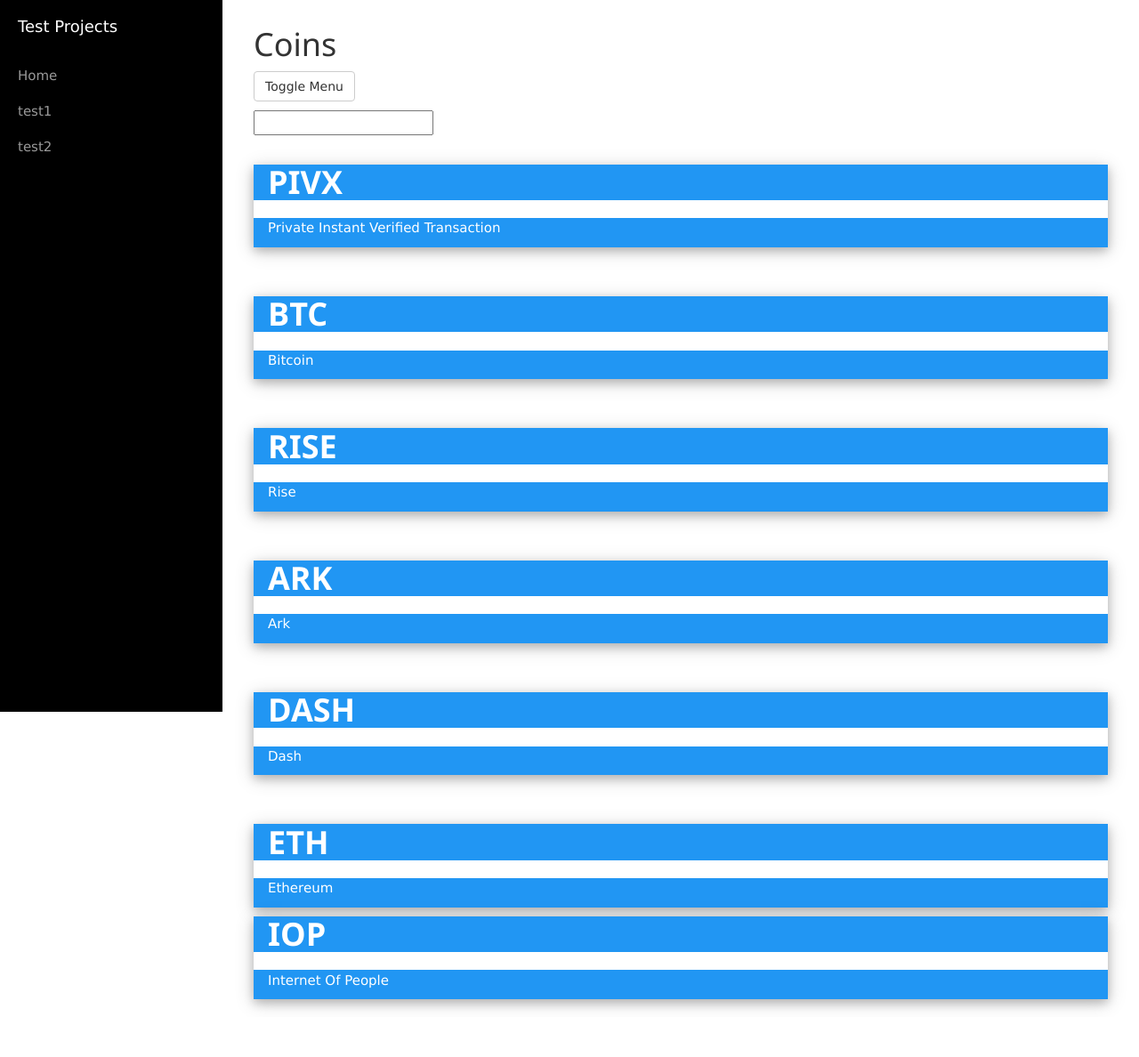
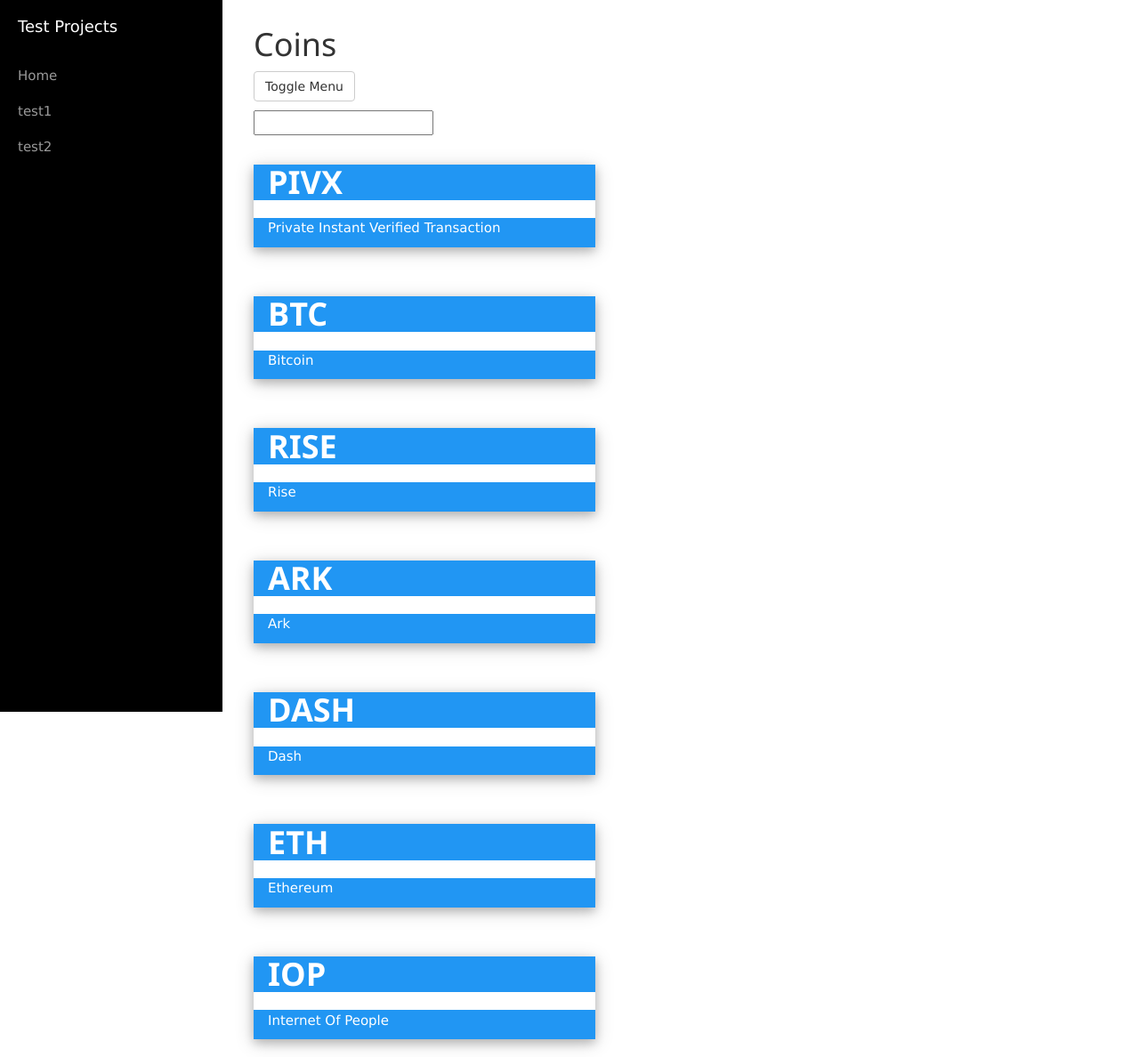
Before and after one commit to nandopatel/site, a Django app: template Webapp/templates/rpg.html in a window 1280 px wide. Shown: the whole page at 89% size. Before the commit the page ends 1135 px from the top, so only its background shows below. Run offline with Django 3.2, Linux system fonts and the light colour scheme; the template is opened without the code that fills it: values that come from a table or form of the project are taken from there, others are empty; some libraries are stand-ins or nearby versions.

Commit message:
resize cards for rpg2

```diff
--- a/Webapp/templates/rpg.html
+++ b/Webapp/templates/rpg.html
@@ -120,7 +120,7 @@ var results = $(coins)
 <br>
 <br>
 
-<div class="w3-card-4 w3-hover-opacity" id="pivx">
+<div class="w3-card-4 w3-hover-opacity" id="pivx" style="width:40%;">
 	<h1 class="w3-container w3-blue"><b>PIVX</b></h1>
 
 	<div class="w3-container">
@@ -136,7 +136,7 @@ var results = $(coins)
 <br>
 <br>
 
-<div class="w3-card-4 w3-hover-opacity" id="btc">
+<div class="w3-card-4 w3-hover-opacity" id="btc" style="width:40%;">
 	<h1 class="w3-container w3-blue"><b>BTC</b></h1>
 
 	<div class="w3-container">
@@ -152,7 +152,7 @@ var results = $(coins)
 <br>
 <br>
 
-<div class="w3-card-4 w3-hover-opacity" id="rise">
+<div class="w3-card-4 w3-hover-opacity" id="rise" style="width:40%;">
 	<h1 class="w3-container w3-blue"><b>RISE</b></h1>
 
 	<div class="w3-container">
@@ -168,7 +168,7 @@ var results = $(coins)
 <br>
 <br>
 
-<div class="w3-card-4 w3-hover-opacity" id="ark">
+<div class="w3-card-4 w3-hover-opacity" id="ark" style="width:40%;">
 	<h1 class="w3-container w3-blue"><b>ARK</b></h1>
 
 	<div class="w3-container">
@@ -184,7 +184,7 @@ var results = $(coins)
 <br>
 <br>
 
-<div class="w3-card-4 w3-hover-opacity" id="dash">
+<div class="w3-card-4 w3-hover-opacity" id="dash" style="width:40%;">
 	<h1 class="w3-container w3-blue"><b>DASH</b></h1>
 
 	<div class="w3-container">
@@ -200,7 +200,7 @@ var results = $(coins)
 <br>
 <br>
 
-<div class="w3-card-4 w3-hover-opacity" id="ethereum">
+<div class="w3-card-4 w3-hover-opacity" id="ethereum" style="width:40%;">
 	<h1 class="w3-container w3-blue"><b>ETH</b></h1>
 
 	<div class="w3-container">
@@ -213,7 +213,10 @@ var results = $(coins)
 	</footer>
 </div>
 
-<div class="w3-card-4 w3-hover-opacity" id="iop">
+<br>
+<br>
+
+<div class="w3-card-4 w3-hover-opacity" id="iop" style="width:40%;">
 	<h1 class="w3-container w3-blue"><b>IOP</b></h1>
 
 	<div class="w3-container">
```
